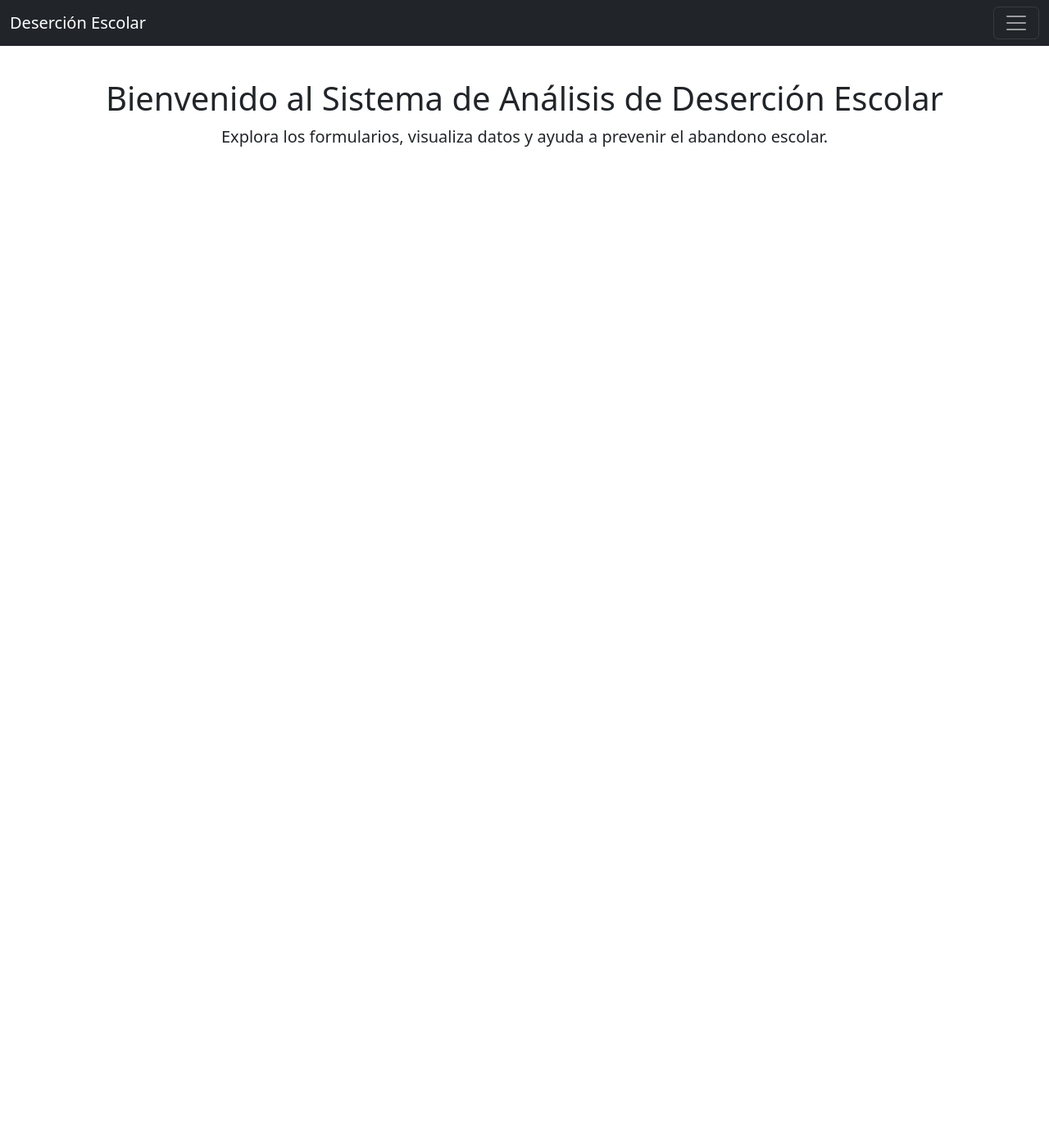
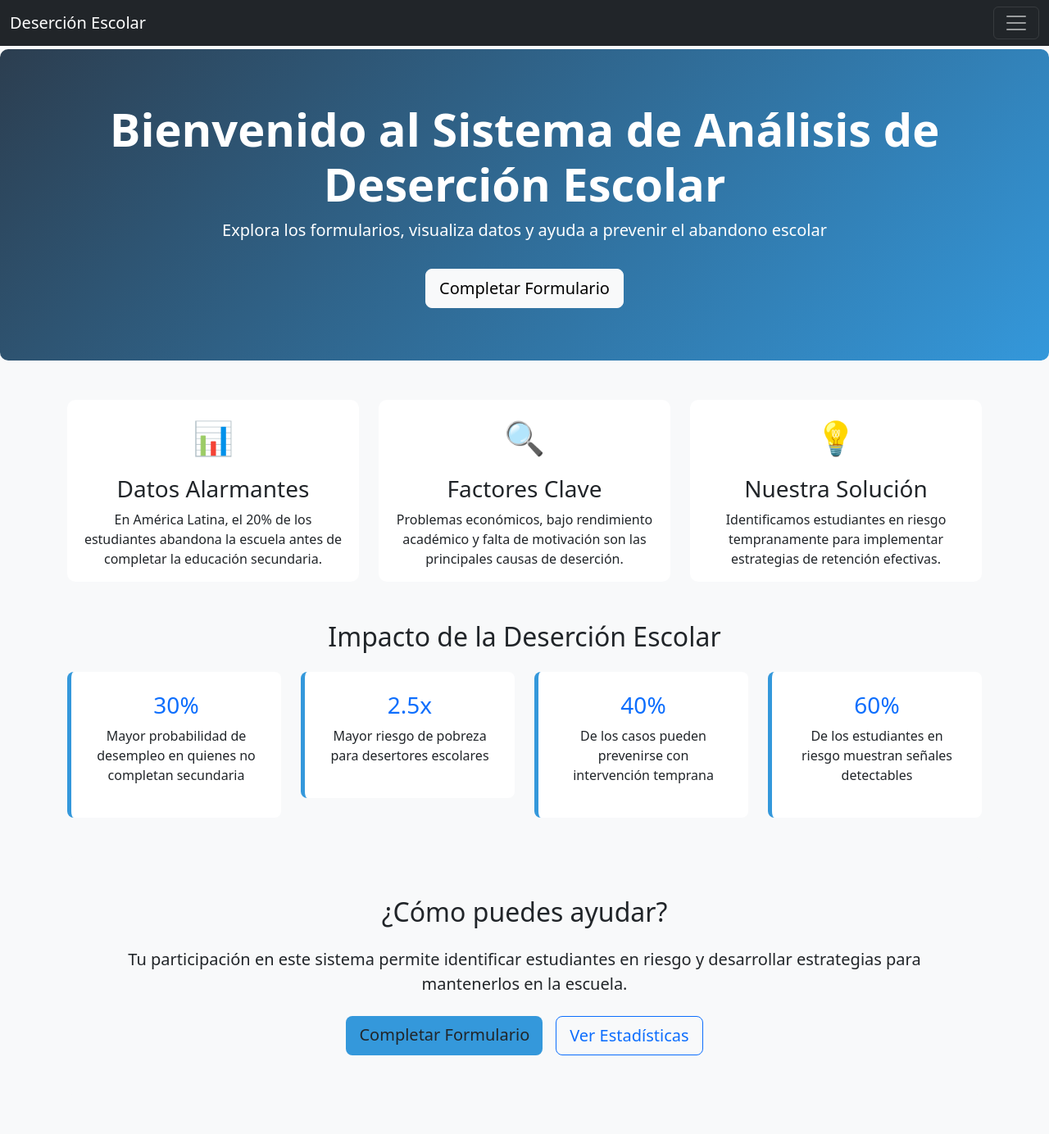
Before and after one commit to zFerchou/Algoritmo_de_Prediccion, a Flask app: page / in a window 1280 px wide. Shown: the whole page at 82% size. Before the commit the page ends 179 px from the top, so only its background shows below. Run offline with Flask 3, Linux system fonts and the light colour scheme.

Commit message:
actualizacion de formato de estilos y re organizacion del home

```diff
--- a/datos_estudiantes.csv
+++ b/datos_estudiantes.csv
@@ -29,3 +29,8 @@ comprension,emocion_general,estres_estudios,apoyo_familiar,amistades_escuela,rel
 1,bien,1,1,si,1,si,1,1
 1,bien,1,1,si,1,si,1,1
 1,bien,1,1,si,1,si,1,1
+2,indiferente,2,1,si,3,si,2,5
+2,bien,2,1,si,5,si,1,4
+2,indiferente,2,2,si,5,si,1,5
+2,indiferente,2,2,si,5,si,1,5
+2,indiferente,2,2,si,5,si,1,5
--- /dev/null
+++ b/static/css/home.css
@@ -0,0 +1,46 @@
+/* static/css/home.css */
+body {
+  padding-top: 60px;
+  background-color: #f8f9fa;
+}
+
+.hero-section {
+  background: linear-gradient(135deg, #2c3e50 0%, #3498db 100%);
+  color: white;
+  padding: 4rem 0;
+  margin-bottom: 3rem;
+  border-radius: 10px;
+}
+
+.info-card {
+  transition: transform 0.3s, box-shadow 0.3s;
+  border: none;
+  border-radius: 10px;
+  height: 100%;
+}
+
+.info-card:hover {
+  transform: translateY(-5px);
+  box-shadow: 0 10px 20px rgba(0,0,0,0.1);
+}
+
+.card-icon {
+  font-size: 2.5rem;
+  margin-bottom: 1rem;
+  color: #3498db;
+}
+
+.stat-card {
+  background-color: white;
+  border-left: 5px solid #3498db;
+  border-radius: 8px;
+}
+
+.btn-primary-custom {
+  background-color: #3498db;
+  border: none;
+}
+
+.btn-primary-custom:hover {
+  background-color: #2980b9;
+}
--- a/templates/index.html
+++ b/templates/index.html
@@ -1,17 +1,97 @@
-<!-- templates/home.html -->
 <!DOCTYPE html>
 <html lang="es">
 <head>
-  <meta charset="UTF-8" />
+  <meta charset="UTF-8">
+  <meta name="viewport" content="width=device-width, initial-scale=1">
   <title>Inicio - Deserción Escolar</title>
   <link href="https://cdn.jsdelivr.net/npm/bootstrap@5.3.2/dist/css/bootstrap.min.css" rel="stylesheet">
+  <link rel="stylesheet" href="{{ url_for('static', filename='css/home.css') }}">
+
 </head>
 <body>
   {% include 'navbar.html' %}
 
-  <div class="container mt-5 pt-5">
-    <h1 class="text-center">Bienvenido al Sistema de Análisis de Deserción Escolar</h1>
-    <p class="lead text-center">Explora los formularios, visualiza datos y ayuda a prevenir el abandono escolar.</p>
+  <!-- Hero Section -->
+  <div class="hero-section text-center">
+    <div class="container">
+      <h1 class="display-4 fw-bold">Bienvenido al Sistema de Análisis de Deserción Escolar</h1>
+      <p class="lead">Explora los formularios, visualiza datos y ayuda a prevenir el abandono escolar</p>
+      <a href="{{ url_for('formulario') }}" class="btn btn-light btn-lg mt-3">Completar Formulario</a>
+    </div>
+  </div>
+
+  <!-- Tarjetas informativas -->
+  <div class="container">
+    <div class="row g-4 mb-5">
+      <div class="col-md-4">
+        <div class="card info-card h-100">
+          <div class="card-body text-center">
+            <div class="card-icon">📊</div>
+            <h3 class="card-title">Datos Alarmantes</h3>
+            <p class="card-text">En América Latina, el 20% de los estudiantes abandona la escuela antes de completar la educación secundaria.</p>
+          </div>
+        </div>
+      </div>
+      <div class="col-md-4">
+        <div class="card info-card h-100">
+          <div class="card-body text-center">
+            <div class="card-icon">🔍</div>
+            <h3 class="card-title">Factores Clave</h3>
+            <p class="card-text">Problemas económicos, bajo rendimiento académico y falta de motivación son las principales causas de deserción.</p>
+          </div>
+        </div>
+      </div>
+      <div class="col-md-4">
+        <div class="card info-card h-100">
+          <div class="card-body text-center">
+            <div class="card-icon">💡</div>
+            <h3 class="card-title">Nuestra Solución</h3>
+            <p class="card-text">Identificamos estudiantes en riesgo tempranamente para implementar estrategias de retención efectivas.</p>
+          </div>
+        </div>
+      </div>
+    </div>
+
+    <!-- Estadísticas importantes -->
+    <h2 class="text-center mb-4">Impacto de la Deserción Escolar</h2>
+    <div class="row g-4 mb-5">
+      <div class="col-md-3">
+        <div class="stat-card p-4 text-center">
+          <h3 class="text-primary">30%</h3>
+          <p>Mayor probabilidad de desempleo en quienes no completan secundaria</p>
+        </div>
+      </div>
+      <div class="col-md-3">
+        <div class="stat-card p-4 text-center">
+          <h3 class="text-primary">2.5x</h3>
+          <p>Mayor riesgo de pobreza para desertores escolares</p>
+        </div>
+      </div>
+      <div class="col-md-3">
+        <div class="stat-card p-4 text-center">
+          <h3 class="text-primary">40%</h3>
+          <p>De los casos pueden prevenirse con intervención temprana</p>
+        </div>
+      </div>
+      <div class="col-md-3">
+        <div class="stat-card p-4 text-center">
+          <h3 class="text-primary">60%</h3>
+          <p>De los estudiantes en riesgo muestran señales detectables</p>
+        </div>
+      </div>
+    </div>
+
+    <!-- Llamado a la acción -->
+    <div class="card bg-light border-0 mb-5">
+      <div class="card-body text-center p-5">
+        <h2 class="card-title mb-4">¿Cómo puedes ayudar?</h2>
+        <p class="card-text lead mb-4">Tu participación en este sistema permite identificar estudiantes en riesgo y desarrollar estrategias para mantenerlos en la escuela.</p>
+        <div class="d-flex justify-content-center gap-3">
+          <a href="{{ url_for('formulario') }}" class="btn btn-primary-custom btn-lg">Completar Formulario</a>
+          <a href="{{ url_for('dashboard') }}" class="btn btn-outline-primary btn-lg">Ver Estadísticas</a>
+        </div>
+      </div>
+    </div>
   </div>
 
   <script src="https://cdn.jsdelivr.net/npm/bootstrap@5.3.2/dist/js/bootstrap.bundle.min.js"></script>
```
Also changed, not shown: static/css/formulario.css (added, +26 -0 lines), templates/formulario.html (+2 -29 lines), templates/resultados.html (+47 -4 lines), static/css/navbarstyles.css (added).
